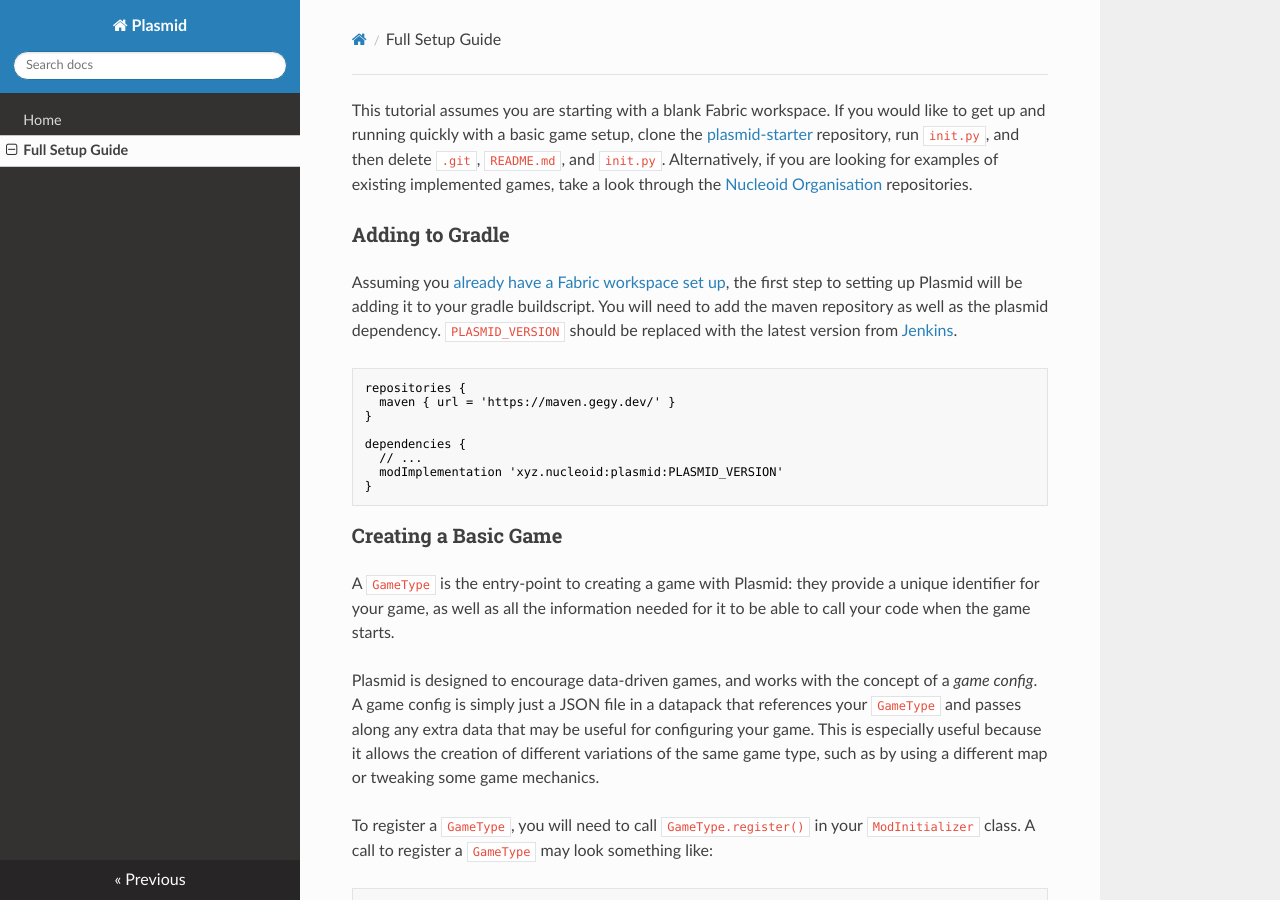
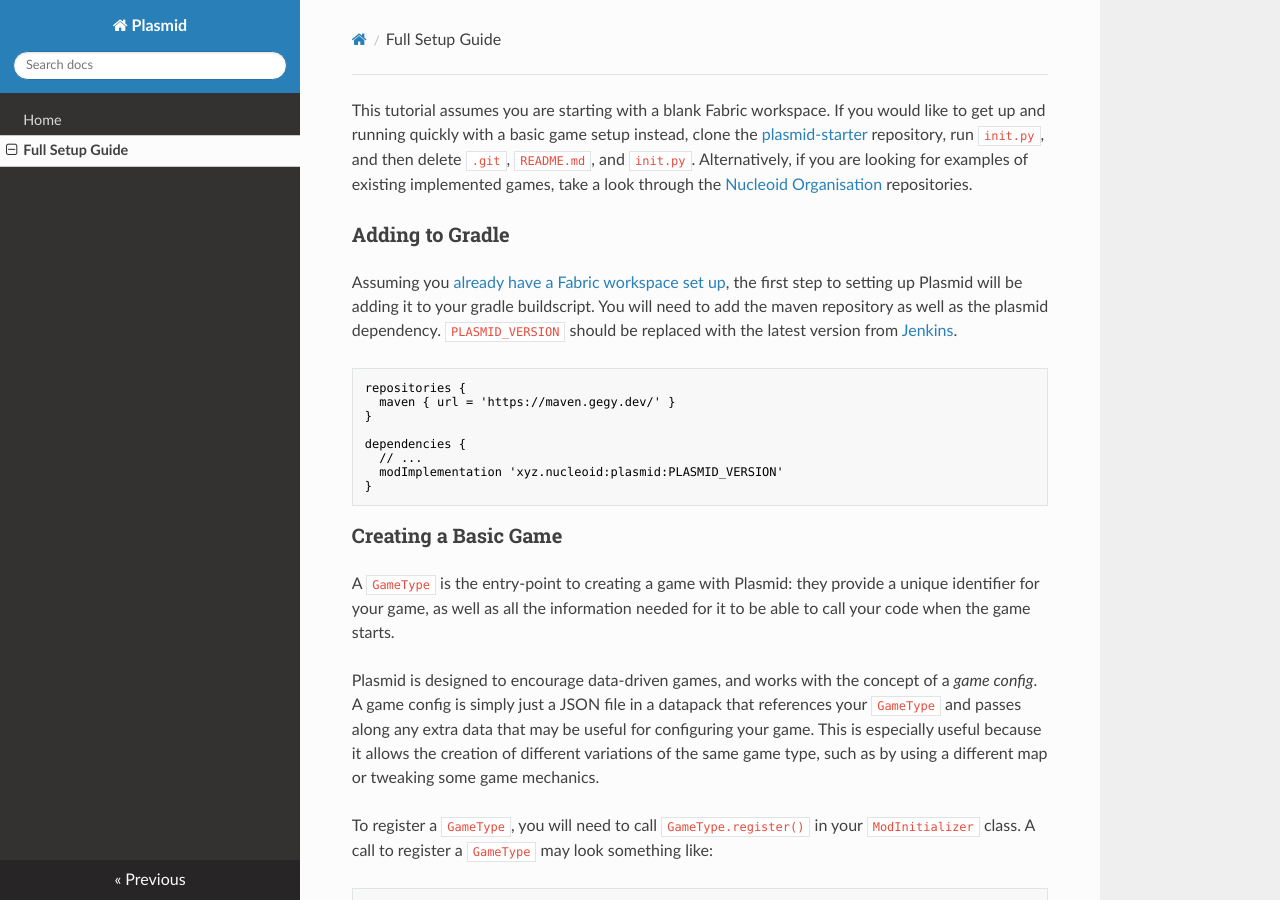
Before and after one commit to NucleoidMC/plasmid-docs, an MkDocs documentation site: the page built from docs/full-setup.md, in a window 1280 px wide and 900 px high. Built offline with MkDocs 1.6.1, drawn with Linux system fonts in a browser that asks for light colours; nearby versions of some CDN libraries; some of the changed text lies outside the part shown.

Commit message:
Small consistency changes

````diff
--- a/docs/full-setup.md
+++ b/docs/full-setup.md
@@ -1,4 +1,4 @@
-This tutorial assumes you are starting with a blank Fabric workspace. If you would like to get up and running quickly with a basic game setup, clone the [plasmid-starter](https://github.com/NucleoidMC/plasmid-starter) repository, run `init.py`, and then delete `.git`, `README.md`, and `init.py`. Alternatively, if you are looking for examples of existing implemented games, take a look through the [Nucleoid Organisation](https://github.com/NucleoidMC) repositories.
+This tutorial assumes you are starting with a blank Fabric workspace. If you would like to get up and running quickly with a basic game setup instead, clone the [plasmid-starter](https://github.com/NucleoidMC/plasmid-starter) repository, run `init.py`, and then delete `.git`, `README.md`, and `init.py`. Alternatively, if you are looking for examples of existing implemented games, take a look through the [Nucleoid Organisation](https://github.com/NucleoidMC) repositories.
 
 ### Adding to Gradle
 Assuming you [already have a Fabric workspace set up](https://fabricmc.net/wiki/tutorial:setup), the first step to setting up Plasmid will be adding it to your gradle buildscript. You will need to add the maven repository as well as the plasmid dependency. `PLASMID_VERSION` should be replaced with the latest version from [Jenkins](https://ci.gegy.dev/job/plasmid/).
@@ -208,7 +208,7 @@ public final class ExampleGame {
 }
 ```
 
-#### Testing the game!
+#### Testing the game
 Once everything compiles, we can finally launch up Minecraft. If our `GameType` is all correctly set up and game config JSON in place, once opening a world, we should be able to start our game by running: `/game open <id>`. (Remember, this is referencing the name of the JSON file and not the GameType!)
 
 So in our case: `/game open plasmid_example:hello_world_example`
````
